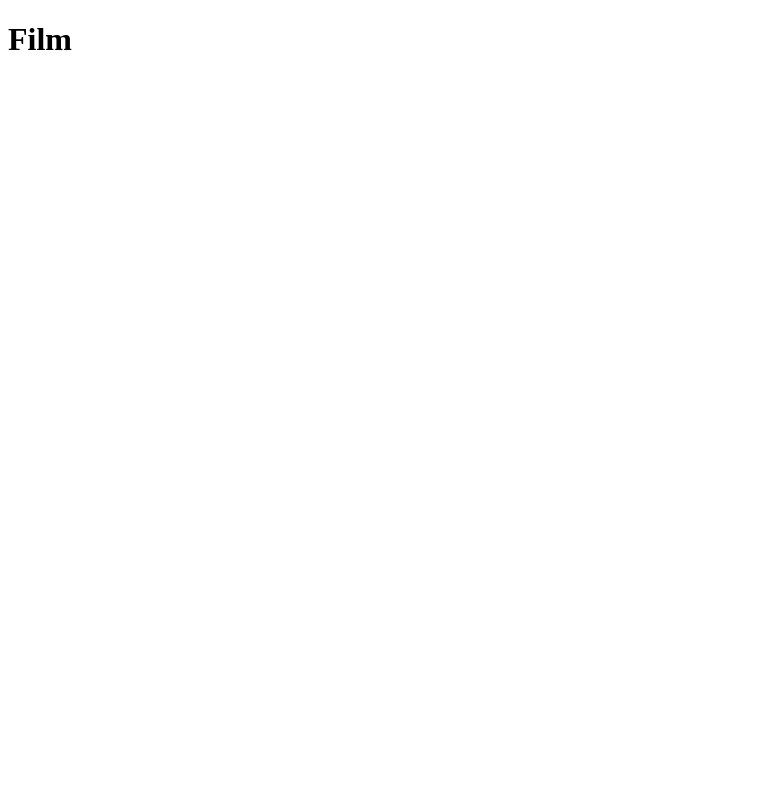
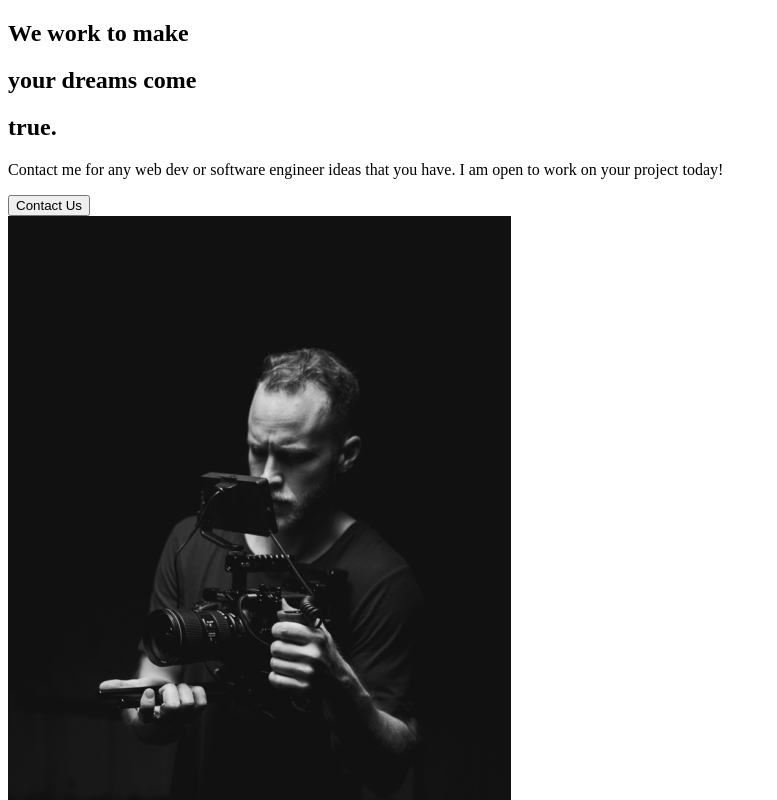
Before and after one commit to michaelpearsun/portfolio, a React (Create React App) app: page / in a window 1280 px wide. Shown: the top 800 px of the page, without its empty margins (0-777 px from the left). Built offline with nearby package versions, Linux system fonts and the light colour scheme.

Commit message:
About Us Section

```diff
--- a/src/App.js
+++ b/src/App.js
@@ -1,9 +1,10 @@
 import React from 'react'
+import AboutUs from './pages/AboutUs'
 
 function App() {
   return (
     <div className="App">
-      <h1>Film</h1>
+      <AboutUs/>
     </div>
   );
 }
--- /dev/null
+++ b/src/components/AboutSection.js
@@ -0,0 +1,33 @@
+import React from 'react';
+import home1 from '../img/home1.png';
+
+const AboutSection = () => {
+    return (
+        <div>
+            <div className="description">
+                <div className="title">
+                    <div className="hide">
+                        <h2>We work to make</h2>
+                    </div>
+                    <div className="hide">
+                        <h2>
+                            your <span>dreams</span> come
+                        </h2>
+                    </div>
+                    <div className="hide">
+                        <h2>true.</h2>
+                    </div>
+                </div>
+                <p>
+                    Contact me for any web dev or software engineer ideas that you have. I am open to work on your project today!
+                </p>
+                <button>Contact Us</button>
+            </div>
+            <div className="image">
+                <img src={home1} alt="guy with a camera" />
+            </div>
+        </div>
+    );
+};
+
+export default AboutSection
--- /dev/null
+++ b/src/pages/AboutUs.js
@@ -0,0 +1,12 @@
+import React from 'react';
+import AboutSection from '../components/AboutSection';
+
+const AboutUs = () => {
+    return (
+        <div>
+            <AboutSection />
+        </div>
+    )
+}
+
+export default AboutUs
```
